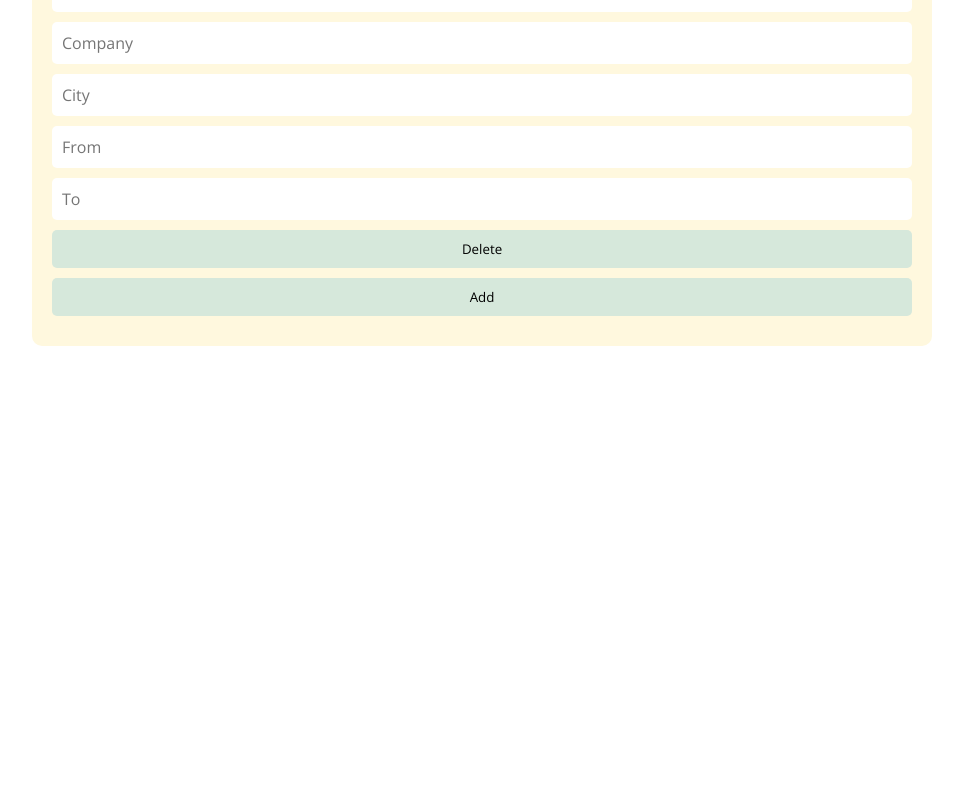
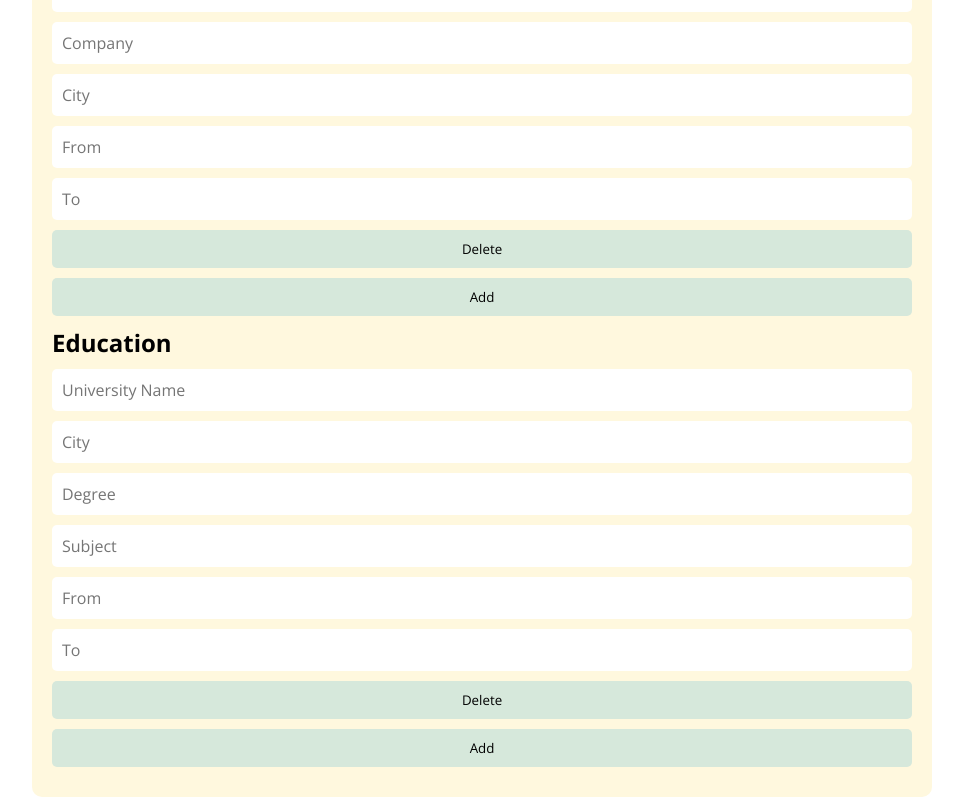
Before and after one commit to enmanuelsabarua/cv-app, a React (Create React App) app: page / in a window 1280 px wide. Shown: the part 702-1499 px from the top of the page, without its empty margins (158-1121 px from the left). Before the commit the page ends 1048 px from the top, so only its background shows below. Built offline with nearby package versions, Linux system fonts and the light colour scheme.

Commit message:
Add Education section

```diff
--- a/src/App.js
+++ b/src/App.js
@@ -3,6 +3,7 @@ import './styles/App.css';
 import uniqid from 'uniqid';
 import GeneralInfo from './components/GeneralInfo';
 import PracticalExp from './components/PracticalExp';
+import Education from './components/Education';
 
 class App extends Component {
   constructor() {
@@ -10,6 +11,7 @@ class App extends Component {
 
     this.handlePersonalInfoChange = this.handlePersonalInfoChange.bind(this);
     this.handleExperienceChange = this.handleExperienceChange.bind(this);
+    this.handleEducationChange = this.handleEducationChange.bind(this);
     this.deleteExperience = this.deleteExperience.bind(this);
 
     this.state = {
@@ -40,6 +42,26 @@ class App extends Component {
         from: '',
         to: '',
       },
+      educations: [
+        {
+          id: uniqid(),
+          university: '',
+          city: '',
+          degree: '',
+          subject: '',
+          from: '',
+          to: '',
+        }
+      ],
+      education: {
+        id: uniqid(),
+        university: '',
+        city: '',
+        degree: '',
+        subject: '',
+        from: '',
+        to: '',
+      },
     }
   }
 
@@ -52,8 +74,6 @@ class App extends Component {
         }
       }
     });
-
-    // console.log(this.state.personalInfo);
   }
 
   handleExperienceChange = e => {
@@ -64,9 +84,18 @@ class App extends Component {
           [e.target.id]: e.target.value
         }
       }
-    })
+    });
+  }
 
-    // console.log(this.state.experience);
+  handleEducationChange = e => {
+    this.setState(prevState => {
+      return {
+        education: {
+          ...prevState.education,
+          [e.target.id]: e.target.value
+        }
+      }
+    });
   }
 
   addNewExperience = () => {
@@ -84,12 +113,29 @@ class App extends Component {
       }
     })
 
-    console.log(this.state.experiences);
   }
 
-  deleteExperience = (id) => {
+  addEducation = () => {
+    this.setState(prevState => {
+      return {
+        educations: [...prevState.educations, this.state.education],
+        education: {
+          id: uniqid(),
+          university: '',
+          city: '',
+          degree: '',
+          subject: '',
+          from: '',
+          to: '',
+        },
+      }
+    })
+
+  }
+
+  deleteExperience = (id, section) => {
     this.setState({
-        experiences: this.state.experiences.filter(experience => experience.id !== id),
+        [section]: this.state[section].filter(experience => experience.id !== id),
       }
     );
   }
@@ -107,8 +153,12 @@ class App extends Component {
 
           <h2>Experience</h2>
           <PracticalExp experiences={this.state.experiences} experience={this.state.experience} handleExperienceChange={this.handleExperienceChange} deleteExperience={this.deleteExperience}/>
+          <button onClick={this.addNewExperience} type="button">Add</button>
 
-          <button onClick={this.addNewExperience} type="button">Add</button>
+          <h2>Education</h2>
+          <Education educations={this.state.educations} handleEducationChange={this.handleEducationChange} deleteExperience={this.deleteExperience}/>
+          <button onClick={this.addEducation} type="button">Add</button>
+
         </form>
         </main>
       </div>
--- a/src/components/Education.js
+++ b/src/components/Education.js
@@ -0,0 +1,31 @@
+import React, { Component } from "react";
+
+class Education extends Component {
+    constructor(props) {
+        super(props);
+    }
+
+    render() {
+        return (
+            <>
+                {this.props.educations.map(education => {
+                    const length = this.props.educations;
+                    return (
+                        <section key={education.id}>
+                                <input value={length <= 1 ? education.university : this.value} onChange={this.props.handleEducationChange} id="university" type="text" placeholder="University Name " />
+                                <input value={length <= 1 ? education.city : this.value} onChange={this.props.handleEducationChange} id="city" type="text" placeholder="City" />
+                                <input value={length <= 1 ? education.degree : this.value} onChange={this.props.handleEducationChange} id="degree" type="text" placeholder="Degree" />
+                                <input value={length <= 1 ? education.subject : this.value} onChange={this.props.handleEducationChange} id="subject" type="text" placeholder="Subject" />
+                                <input value={length <= 1 ? education.from : this.value} onChange={this.props.handleEducationChange} id="from" type="text" placeholder="From" />
+                                <input value={length <= 1 ? education.to : this.value} onChange={this.props.handleEducationChange} id="to" type="text" placeholder="To" />
+
+                                <button onClick={() => this.props.deleteExperience(education.id, 'educations')} type="button">Delete</button>
+                        </section>
+                    );
+                })}
+            </>
+        );
+    }
+}
+
+export default Education;
--- a/src/components/PracticalExp.js
+++ b/src/components/PracticalExp.js
@@ -18,7 +18,7 @@ class PracticalExp extends Component {
                                 <input value={length <= 1 ? experience.from : this.value} onChange={this.props.handleExperienceChange} id="from" type="text" placeholder="From" />
                                 <input value={length <= 1 ? experience.to : this.value} onChange={this.props.handleExperienceChange} id="to" type="text" placeholder="To" />
 
-                                <button onClick={() => this.props.deleteExperience(experience.id)} type="button">Delete</button>
+                                <button onClick={() => this.props.deleteExperience(experience.id, 'experiences')} type="button">Delete</button>
                         </section>
                     );
                 })}
```
